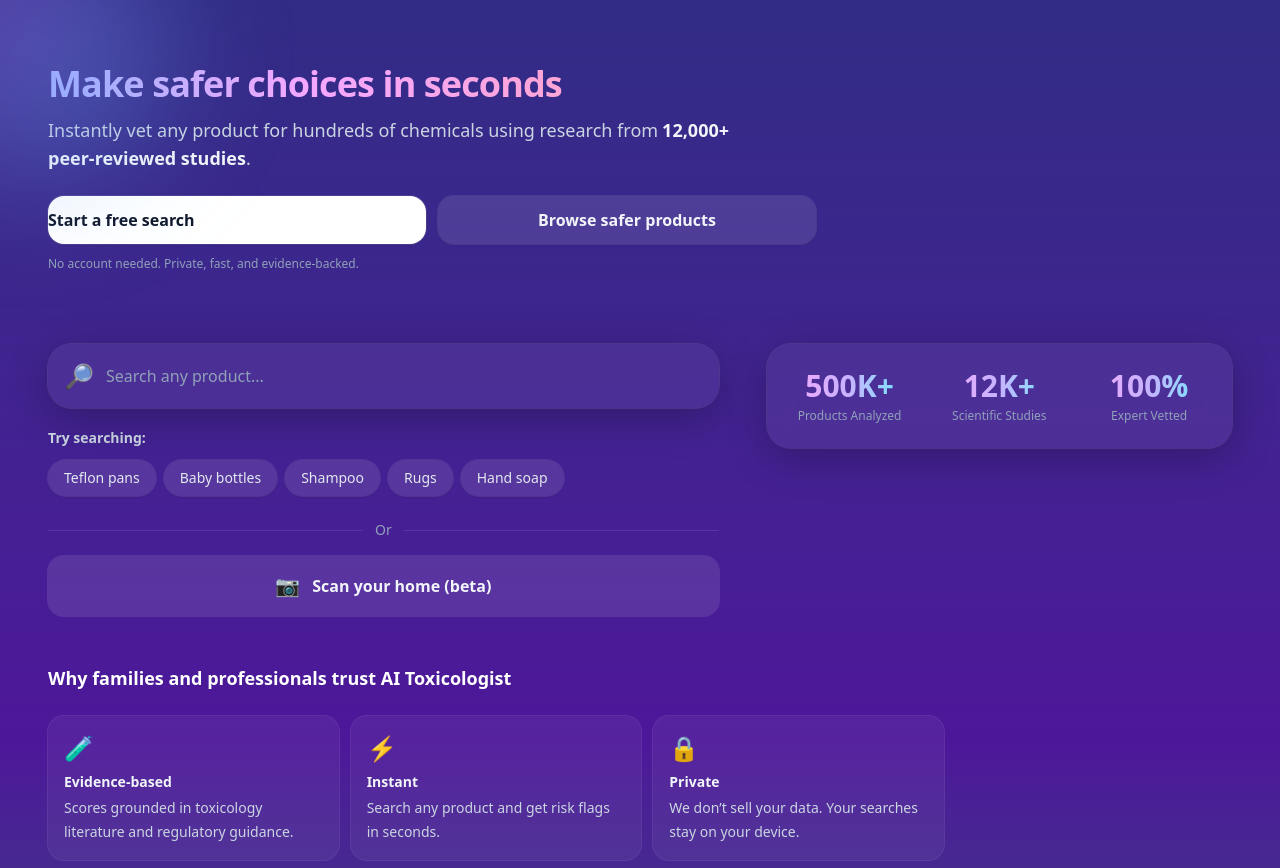
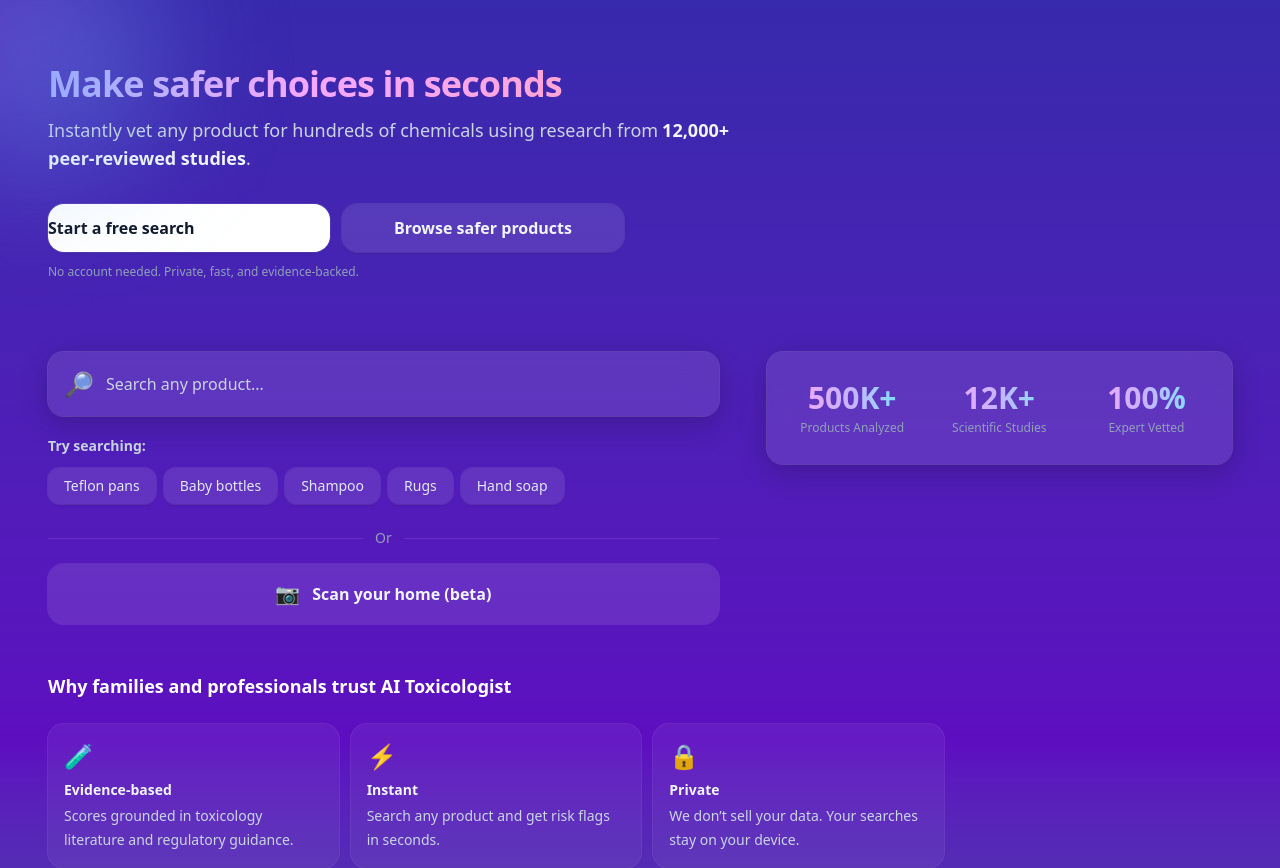
Before and after one commit to alon1600/aitox, a Next.js app: page / in a window 1280 px wide. Shown: the top 868 px of the page. Built offline with nearby package versions, Linux system fonts and the light colour scheme.

Commit message:
Desktop refinement: hero widths, CTA alignment, higher-contrast glass, stats card polish, lighter gradient, chip radius; sticky offset

```diff
--- a/src/app/globals.css
+++ b/src/app/globals.css
@@ -8,6 +8,6 @@
 
 /* Optional utility for glass surfaces */
 .glass {
-  background-color: rgb(255 255 255 / 0.06);
-  backdrop-filter: blur(12px);
+  background-color: rgb(255 255 255 / 0.10);
+  backdrop-filter: blur(14px);
 }
--- a/src/app/layout.tsx
+++ b/src/app/layout.tsx
@@ -21,7 +21,7 @@
 }>) {
   return (
     <html lang="en">
-      <body className={`${inter.variable} antialiased bg-gradient-to-b from-indigo-900 via-violet-900 to-cyan-900 text-slate-50`}>
+      <body className={`${inter.variable} antialiased bg-gradient-to-b from-indigo-800 via-violet-800 to-cyan-800 text-slate-50`}>
         <div className="relative mx-auto min-h-[100svh] w-full max-w-7xl lg:px-6 pb-24">
           {/* decorative gradient blobs for brand identity */}
           <div aria-hidden className="pointer-events-none absolute -top-20 -left-24 h-64 w-64 rounded-full bg-gradient-to-br from-fuchsia-400/40 via-indigo-400/35 to-cyan-300/35 blur-3xl" />
--- a/src/app/page.tsx
+++ b/src/app/page.tsx
@@ -18,7 +18,7 @@
             <span className="ml-1 font-semibold text-slate-100">12,000+ peer‑reviewed studies</span>.
           </p>
 
-          <div className="mt-6 grid grid-cols-1 gap-3 sm:grid-cols-2">
+          <div className="mt-6 lg:mt-8 grid grid-cols-1 gap-3 sm:grid-cols-2 lg:max-w-xl">
             <a href="#search" className="rounded-2xl bg-white text-slate-900 py-3 font-semibold shadow ring-1 ring-white/10 hover:bg-slate-100">
               Start a free search
             </a>
@@ -64,7 +64,7 @@
             </section>
           </div>
 
-          <div className="lg:col-span-5 lg:sticky lg:top-10">
+          <div className="lg:col-span-5 lg:sticky lg:top-16">
             <StatsCard
           stats={[
             { value: "500K+", label: "Products\nAnalyzed" },
--- a/src/components/Chip.tsx
+++ b/src/components/Chip.tsx
@@ -10,7 +10,7 @@
   return (
     <button
       type="button"
-      className="rounded-full bg-white/10 px-4 py-2 text-sm font-medium text-slate-200 shadow-sm ring-1 ring-white/10 hover:bg-white/15"
+      className="rounded-full lg:rounded-xl bg-white/10 px-4 py-2 text-sm font-medium text-slate-200 shadow-sm ring-1 ring-white/10 hover:bg-white/15"
     >
       {label}
     </button>
--- a/src/components/SearchBar.tsx
+++ b/src/components/SearchBar.tsx
@@ -8,13 +8,13 @@
 
 export function SearchBar({ placeholder = "Search any product..." }: SearchBarProps) {
   return (
-    <div className="mt-6 w-full rounded-3xl glass p-4 shadow-[0_10px_40px_rgba(0,0,0,0.25)] ring-1 ring-white/10">
+    <div className="mt-6 w-full rounded-3xl lg:rounded-2xl glass p-4 shadow-[0_8px_30px_rgba(0,0,0,0.20)] ring-1 ring-white/15">
       <div className="flex items-center gap-3">
         <span aria-hidden className="text-2xl text-slate-300">🔎</span>
         <input
           type="text"
           placeholder={placeholder}
-          className="w-full bg-transparent text-base text-slate-100 placeholder:text-slate-400 focus:outline-none"
+          className="w-full bg-transparent text-base text-slate-100 placeholder:text-slate-300 focus:outline-none"
         />
       </div>
     </div>
--- a/src/components/StatsCard.tsx
+++ b/src/components/StatsCard.tsx
@@ -13,7 +13,7 @@
 
 export function StatsCard({ stats }: StatsCardProps) {
   return (
-    <div className="mt-6 w-full rounded-3xl glass p-6 shadow-[0_10px_40px_rgba(0,0,0,0.25)] ring-1 ring-white/10">
+    <div className="mt-6 w-full rounded-3xl lg:rounded-2xl glass p-6 lg:p-7 shadow-[0_8px_30px_rgba(0,0,0,0.20)] ring-1 ring-white/15">
       <div className="grid grid-cols-3 gap-4 sm:gap-8">
         {stats.map((s) => (
           <div key={s.label} className="text-center">
```
